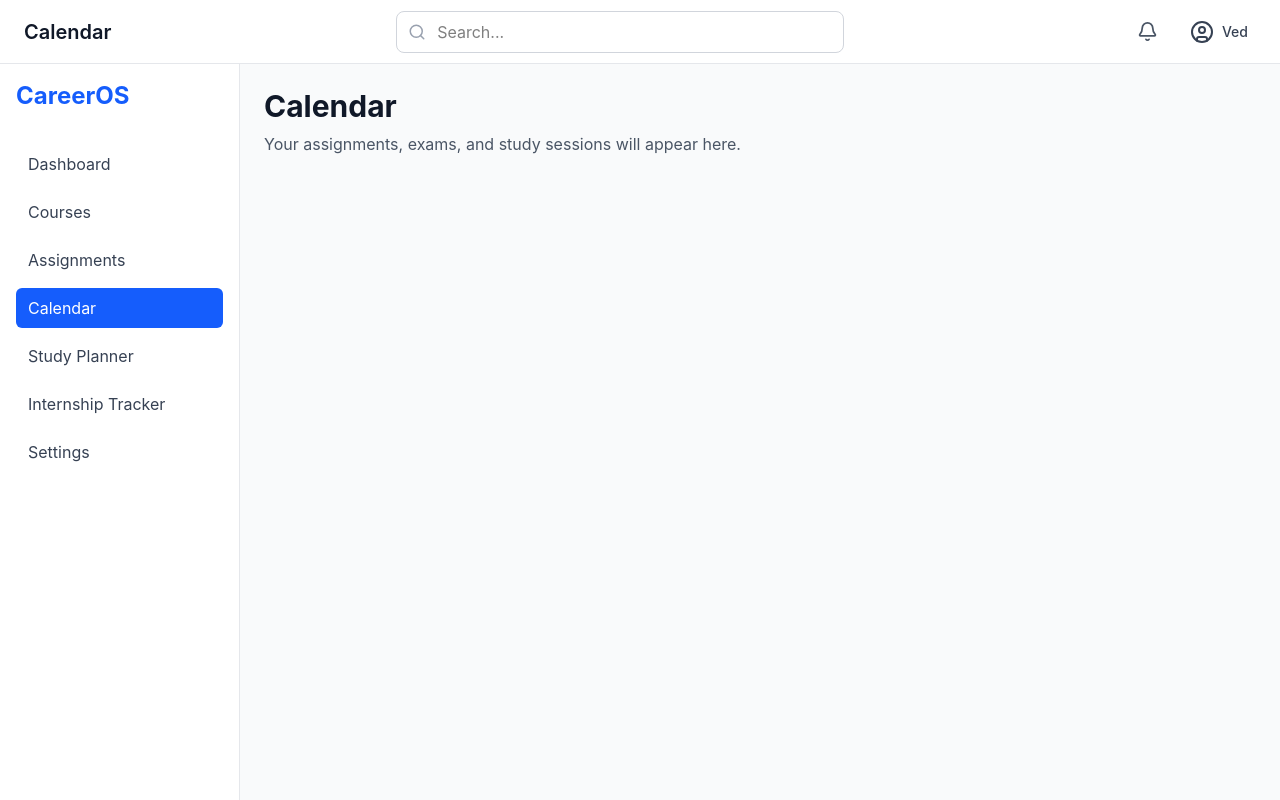
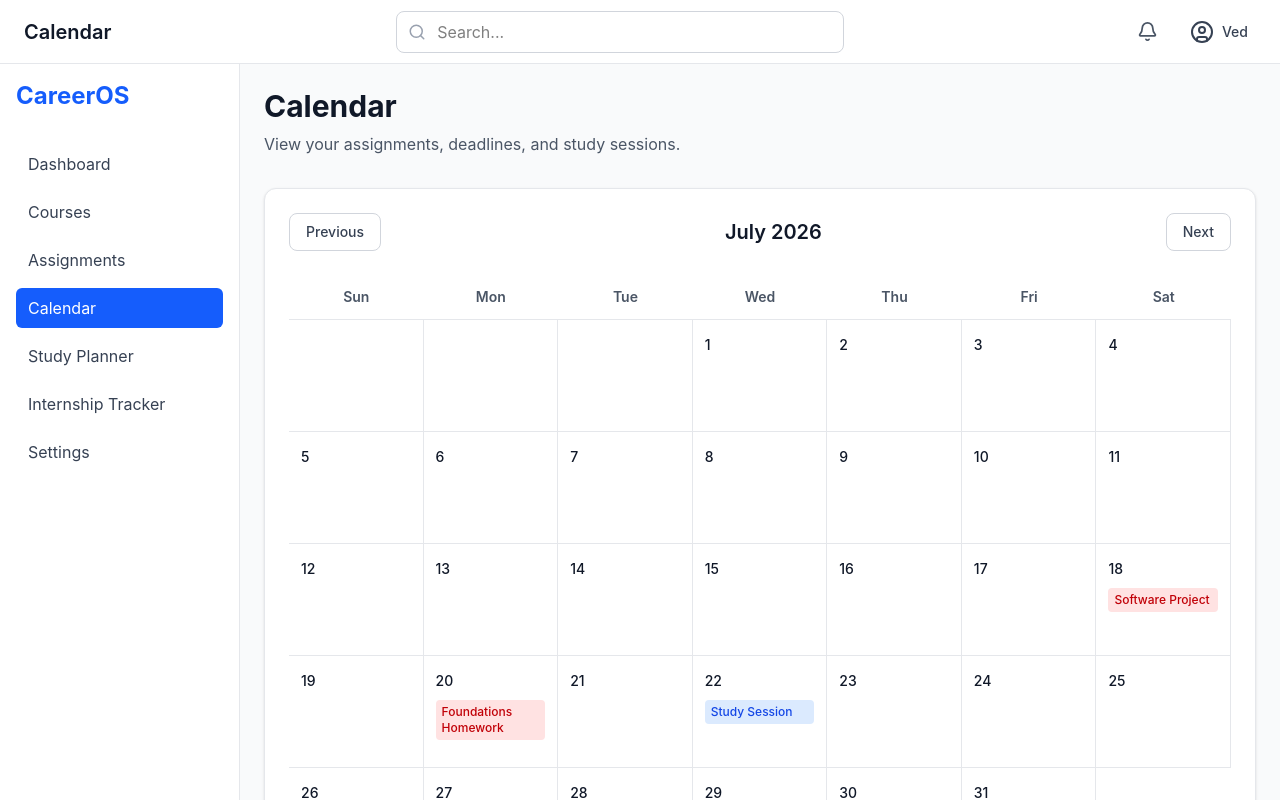
Before and after one commit to Vsquared25/Smart-Dashboard, a React (Vite) app: page /calendar in a window 1280 px wide. Built offline with nearby package versions, Linux system fonts and the light colour scheme.

Commit message:
Build calendar and study planner interfaces

```diff
--- a/src/pages/Calendar/Calendar.tsx
+++ b/src/pages/Calendar/Calendar.tsx
@@ -1,11 +1,173 @@
+import { useState } from "react";
+
+const weekdays = [
+  "Sun",
+  "Mon",
+  "Tue",
+  "Wed",
+  "Thu",
+  "Fri",
+  "Sat",
+];
+
+type CalendarEvent = {
+  id: number;
+  title: string;
+  date: string;
+  type: "assignment" | "study";
+};
+
+const calendarEvents: CalendarEvent[] = [
+  {
+    id: 1,
+    title: "Software Project",
+    date: "2026-07-18",
+    type: "assignment",
+  },
+  {
+    id: 2,
+    title: "Foundations Homework",
+    date: "2026-07-20",
+    type: "assignment",
+  },
+  {
+    id: 3,
+    title: "Study Session",
+    date: "2026-07-22",
+    type: "study",
+  },
+];
+
 export default function Calendar() {
+  const [currentDate, setCurrentDate] = useState(new Date());
+
+  const monthTitle = currentDate.toLocaleString("en-US", {
+    month: "long",
+    year: "numeric",
+  });
+
+  const year = currentDate.getFullYear();
+  const month = currentDate.getMonth();
+
+  const firstDayOfMonth = new Date(year, month, 1).getDay();
+
+  const daysInMonth = new Date(year, month + 1, 0).getDate();
+
+  const leadingEmptyDays = Array(firstDayOfMonth).fill(null);
+
+const monthDays = Array.from(
+  { length: daysInMonth },
+  (_, index) => index + 1,
+);
+
+const calendarDays = [
+  ...leadingEmptyDays,
+  ...monthDays,
+];
+
+function getEventsForDay(day: number) {
+  const dateKey = `${year}-${String(month + 1).padStart(2, "0")}-${String(
+    day,
+  ).padStart(2, "0")}`;
+
+  return calendarEvents.filter((event) => event.date === dateKey);
+}
+
+  function goToPreviousMonth() {
+  setCurrentDate(
+    (previousDate) =>
+      new Date(
+        previousDate.getFullYear(),
+        previousDate.getMonth() - 1,
+        1,
+      ),
+  );
+}
+
+function goToNextMonth() {
+  setCurrentDate(
+    (previousDate) =>
+      new Date(
+        previousDate.getFullYear(),
+        previousDate.getMonth() + 1,
+        1,
+      ),
+  );
+}
   return (
     <div>
-      <h1 className="text-3xl font-bold text-gray-900">Calendar</h1>
+      <h1 className="text-3xl font-bold text-gray-900">
+        Calendar
+      </h1>
 
       <p className="mt-2 text-gray-600">
-        Your assignments, exams, and study sessions will appear here.
+        View your assignments, deadlines, and study sessions.
       </p>
+
+      <section className="mt-8 rounded-xl border border-gray-200 bg-white p-6 shadow-sm">
+        <div className="flex items-center justify-between">
+          <button
+            type="button"
+            onClick={goToPreviousMonth}
+            className="rounded-lg border border-gray-300 px-4 py-2 text-sm font-medium text-gray-700 hover:bg-gray-50"
+          >
+            Previous
+          </button>
+
+          <h2 className="text-xl font-semibold text-gray-900">
+            {monthTitle}
+          </h2>
+
+          <button
+            type="button"
+            onClick={goToNextMonth}
+            className="rounded-lg border border-gray-300 px-4 py-2 text-sm font-medium text-gray-700 hover:bg-gray-50"
+          >
+            Next
+          </button>
+        </div>
+        <div className="mt-6 grid grid-cols-7 border-b border-gray-200">
+          {weekdays.map((weekday) => (
+            <div
+              key={weekday}
+              className="py-3 text-center text-sm font-semibold text-gray-600"
+            >
+              {weekday}
+            </div>
+          ))}
+        </div>
+        <div className="grid grid-cols-7">
+          {calendarDays.map((day, index) => (
+            <div
+              key={`${day}-${index}`}
+              className="min-h-28 border-b border-r border-gray-200 p-3"
+            >
+              {day !== null && (
+  <>
+    <span className="text-sm font-medium text-gray-900">
+      {day}
+    </span>
+
+    <div className="mt-2 space-y-1">
+      {getEventsForDay(day).map((event) => (
+        <p
+          key={event.id}
+          className={
+            event.type === "assignment"
+              ? "rounded bg-red-100 px-1.5 py-1 text-xs font-medium text-red-700"
+              : "rounded bg-blue-100 px-1.5 py-1 text-xs font-medium text-blue-700"
+          }
+        >
+          {event.title}
+        </p>
+      ))}
+    </div>
+  </>
+)}
+            </div>
+          ))}
+        </div>
+      </section>
     </div>
   );
 }
--- a/src/pages/StudyPlanner/StudyPlanner.tsx
+++ b/src/pages/StudyPlanner/StudyPlanner.tsx
@@ -1,11 +1,195 @@
+import { useState } from "react";
+import type { FormEvent } from "react";
+
 export default function StudyPlanner() {
+  const [course, setCourse] = useState("");
+  const [goal, setGoal] = useState("");
+  const [deadline, setDeadline] = useState("");
+  const [availableHours, setAvailableHours] = useState("");
+  const [difficulty, setDifficulty] = useState("Medium");
+  const [studyPlan, setStudyPlan] = useState<string[]>([]);
+
+  function handleSubmit(event: FormEvent<HTMLFormElement>) {
+    event.preventDefault();
+
+    const totalHours = Number(availableHours);
+
+    if (
+      !course.trim() ||
+      !goal.trim() ||
+      !deadline ||
+      totalHours <= 0
+    ) {
+      return;
+    }
+
+    const focusAreas = [
+      "Review core concepts",
+      "Practice problems",
+      "Analyze mistakes",
+      "Complete a final review",
+    ];
+
+    const sessionCount = difficulty === "Hard" ? 4 : 3;
+    const hoursPerSession = totalHours / sessionCount;
+
+    const sessions = focusAreas
+      .slice(0, sessionCount)
+      .map(
+        (focus, index) =>
+          `Session ${index + 1}: ${focus} for ${hoursPerSession.toFixed(1)} hours`,
+      );
+
+    setStudyPlan(sessions);
+  }
+
   return (
     <div>
-      <h1 className="text-3xl font-bold text-gray-900">Study Planner</h1>
+      <h1 className="text-3xl font-bold text-gray-900">
+        Study Planner
+      </h1>
 
       <p className="mt-2 text-gray-600">
-        Create and manage personalized study plans for your courses.
+        Create a focused study plan for an upcoming goal.
       </p>
+
+      <form
+        onSubmit={handleSubmit}
+        className="mt-8 rounded-xl border border-gray-200 bg-white p-6 shadow-sm"
+      >
+  <h2 className="text-xl font-semibold text-gray-900">
+    Plan a study session
+  </h2>
+
+  <div className="mt-5 grid gap-4 md:grid-cols-2">
+    <div>
+      <label
+        htmlFor="course"
+        className="mb-2 block text-sm font-medium text-gray-700"
+      >
+        Course
+      </label>
+
+      <input
+        id="course"
+        type="text"
+        value={course}
+        onChange={(event) => setCourse(event.target.value)}
+        placeholder="CSE 2321"
+        required
+        className="w-full rounded-lg border border-gray-300 px-4 py-2 outline-none focus:border-blue-500 focus:ring-2 focus:ring-blue-100"
+      />
     </div>
+
+    <div>
+      <label
+        htmlFor="goal"
+        className="mb-2 block text-sm font-medium text-gray-700"
+      >
+        Study goal
+      </label>
+
+      <input
+        id="goal"
+        type="text"
+        value={goal}
+        onChange={(event) => setGoal(event.target.value)}
+        placeholder="Prepare for the midterm"
+        required
+        className="w-full rounded-lg border border-gray-300 px-4 py-2 outline-none focus:border-blue-500 focus:ring-2 focus:ring-blue-100"
+      />
+    </div>
+
+    <div>
+      <label
+        htmlFor="deadline"
+        className="mb-2 block text-sm font-medium text-gray-700"
+      >
+        Deadline
+      </label>
+
+      <input
+        id="deadline"
+        type="date"
+        value={deadline}
+        onChange={(event) => setDeadline(event.target.value)}
+        required
+        className="w-full rounded-lg border border-gray-300 px-4 py-2 outline-none focus:border-blue-500 focus:ring-2 focus:ring-blue-100"
+      />
+    </div>
+
+    <div>
+      <label
+        htmlFor="availableHours"
+        className="mb-2 block text-sm font-medium text-gray-700"
+      >
+        Available hours
+      </label>
+
+      <input
+        id="availableHours"
+        type="number"
+        min="1"
+        value={availableHours}
+        onChange={(event) => setAvailableHours(event.target.value)}
+        placeholder="8"
+        required
+        className="w-full rounded-lg border border-gray-300 px-4 py-2 outline-none focus:border-blue-500 focus:ring-2 focus:ring-blue-100"
+      />
+    </div>
+
+    <div>
+      <label
+        htmlFor="difficulty"
+        className="mb-2 block text-sm font-medium text-gray-700"
+      >
+        Difficulty
+      </label>
+
+      <select
+        id="difficulty"
+        value={difficulty}
+        onChange={(event) => setDifficulty(event.target.value)}
+        className="w-full rounded-lg border border-gray-300 bg-white px-4 py-2 outline-none focus:border-blue-500 focus:ring-2 focus:ring-blue-100"
+      >
+        <option value="Easy">Easy</option>
+        <option value="Medium">Medium</option>
+        <option value="Hard">Hard</option>
+      </select>
+    </div>
+  </div>
+
+  <button
+    type="submit"
+    className="mt-6 rounded-lg bg-blue-600 px-5 py-2.5 font-medium text-white hover:bg-blue-700"
+  >
+    Generate Plan
+  </button>
+  </form>
+  {studyPlan.length > 0 && (
+  <section className="mt-8 rounded-xl border border-blue-200 bg-blue-50 p-6">
+    <h2 className="text-xl font-semibold text-gray-900">
+      Your Study Plan
+    </h2>
+
+    <p className="mt-1 text-sm text-gray-600">
+      {course} - Goal: {goal} - Due: {deadline}
+    </p>
+
+    <ol className="mt-5 space-y-3">
+      {studyPlan.map((session) => (
+        <li
+          key={session}
+          className="rounded-lg border border-blue-100 bg-white p-4 text-sm text-gray-700"
+        >
+          {session}
+        </li>
+      ))}
+    </ol>
+  </section>
+)}
+    </div>
+
+
   );
 }
```
Also changed, not shown: src/pages/Login/Login.tsx (indentation only).
